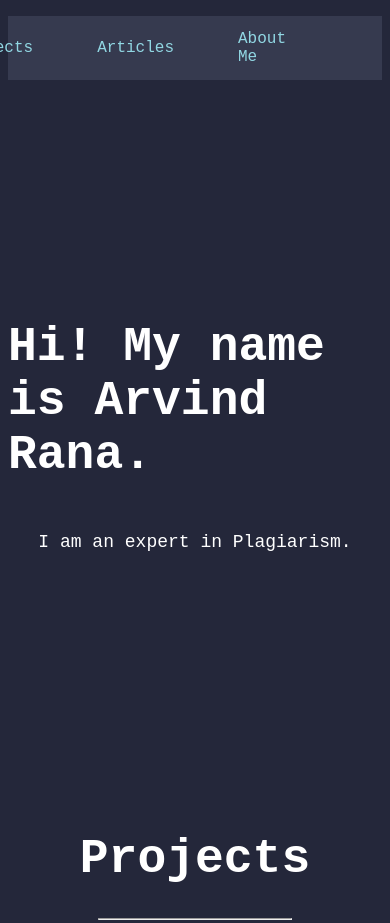
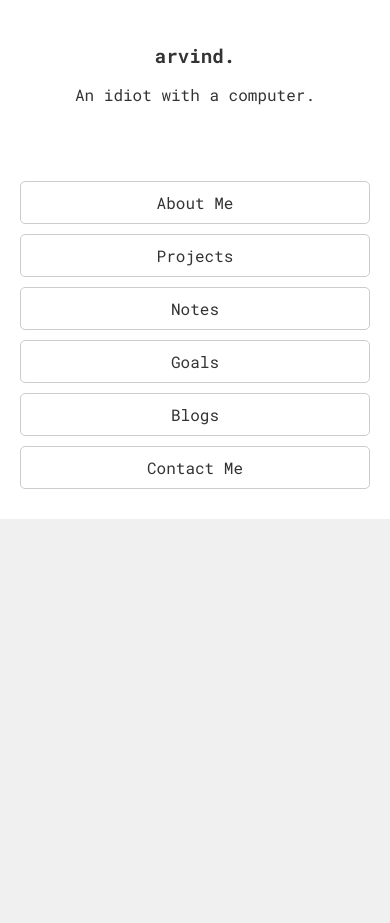
Before and after one commit to arv1ndrana/arv1ndrana.github.io, a plain HTML site: page index.html in a window 390 px wide. Shown: the top 923 px of the page. After the commit the page ends 844 px from the top, so only its background shows below. Drawn offline with Linux system fonts and the light colour scheme.

Commit message:
Update index.html and style.css
Delete other unnecessary files

```diff
--- a/description.css
+++ /dev/null
@@ -1,6 +0,0 @@
-.descriptions{
-    display:flex;
-    flex-direction: column;
-    align-items: center;
-    justify-content: center;
-}
--- a/footer.css
+++ /dev/null
@@ -1,8 +0,0 @@
-.footer {
-    height: 8em;
-    background: #181926;
-    display:flex;
-    flex-direction: column;
-    align-items: center;
-    justify-content: center;
-}
--- a/index.html
+++ b/index.html
@@ -3,45 +3,29 @@
 <head>
     <meta charset="UTF-8">
     <meta name="viewport" content="width=device-width, initial-scale=1.0">
+    <title>Arvind.</title>
     <link rel="stylesheet" href="style.css">
-    <link rel="stylesheet" href="navbar.css">
-    <link rel="stylesheet" href="title.css">
-    <link rel="stylesheet" href="projects.css">
-    <link rel="stylesheet" href="description.css">
-    <link rel="stylesheet" href="footer.css">
-    <title>Arvind Rana - A Naïve Student</title>
+    <link rel="preconnect" href="https://fonts.googleapis.com">
+    <link rel="preconnect" href="https://fonts.gstatic.com" crossorigin>
+    <link href="https://fonts.googleapis.com/css2?family=Roboto+Mono:wght@400;700&display=swap" rel="stylesheet">
 </head>
 <body>
-
-    <header> <!--DONE-->
-    <section class="navbar">
-        <nav>
-            <ul>
-                <a href="#project"><li class="option">Projects</li></a>
-                <a href="#"><li class="option">Articles</li></a>
-                <a href="#"><li class="option">About Me</li></a>
-            </ul>
-        </nav>
-    </section>
+    <header>
+        <div class="header-content">
+            <h1>arvind.</h1>
+            <p>An idiot with a computer.</p>
+        </div>
     </header>
 
-    <div class="introduction"> <!--DONE-->
-        <h1 id="title">Hi! My name is Arvind Rana.</h1>
-        <p id="description">I am an expert in Plagiarism.</h2>
-    </div>
-    <div class="projects__title">
-        <h1 id="title">Projects</h1>
-        <hr id="line">
-    </div>
-
-    <div class="projects">
-        <h2 id="project"></h2>
-        <h2 id="project"></h2>
-        <h2 id="project"></h2>
-    </div>
-
-    <div class="footer">
-        <span class="copyright">&#169; 2080 by Arvind Rana. All Rights Reserved</span>
-    </div>
+    <nav>
+        <ul>
+            <li><a href="#">About Me</a></li>
+            <li><a href="#">Projects</a></li>
+            <li><a href="#">Notes</a></li>
+            <li><a href="#">Goals</a></li>
+            <li><a href="#">Blogs</a></li>
+            <li><a href="#">Contact Me</a></li>
+        </ul>
+    </nav>
 </body>
 </html>
--- a/navbar.css
+++ /dev/null
@@ -1,26 +0,0 @@
-.navbar ul {
-    background-color: #363a4f;
-
-    display: flex;
-    justify-content: right;
-    align-items: center;
-
-    padding-right:4em;
-}
-
-li {
-    list-style-type: none;
-    color:#91d7e3;
-
-    height: 4em;
-    padding-right: 2em;
-    padding-left: 2em;
-
-    display:flex;
-    align-items:center;
-}
-
-li:hover{
-    background-color: #6e738d;
-    cursor:pointer;
-}
--- a/projects.css
+++ /dev/null
@@ -1,28 +0,0 @@
-.projects__title #title {
-    text-align: center;
-}
-
-.projects__title #line {
-    width: 12em;
-}
-
-.projects {
-    display:flex;
-    gap:4em;
-    justify-content: center;
-
-    height:44em;
-}
-
-#project {
-    height:24em;
-    width:16em;
-
-    background: rgba(255, 255, 255, 0.08);
-    border-radius: 16px;
-    box-shadow: 0 4px 30px rgba(0, 0, 0, 0.1);
-    backdrop-filter: blur(9.3px);
-    -webkit-backdrop-filter: blur(9.3px);
-    border: 1px solid rgba(255, 255, 255, 0.3);
-
-}
--- a/style.css
+++ b/style.css
@@ -1,10 +1,82 @@
+/* Basic Styles */
 body {
-    background: #24273a;
-    color: white;
-
-    font-family:'Courier New', Courier, monospace;
+    font-family: 'Roboto Mono', monospace;
+    background-color: #f0f0f0; /* Light yellow background */
+    margin: 0;
+    color: #333; /* Dark gray text color */
 }
 
-a {
+header {
+    background-color: white;
+    padding: 20px;
+    text-align: center;
+}
+
+.header-content {
+    max-width: 800px;
+    margin: 0 auto;
+}
+
+h1 {
+    font-size: 2em;
+    margin-bottom: 10px;
+}
+
+nav {
+    background-color: white;
+    padding: 20px;
+    text-align: center;
+}
+
+nav ul {
+    list-style: none;
+    padding: 0;
+    margin: 0;
+}
+
+nav li {
+    display: inline-block;
+    margin: 0 10px;
+}
+
+nav a {
     text-decoration: none;
+    color: #333;
+    padding: 10px;
+    border: 1px solid #ccc; /* Light gray border */
+    border-radius: 5px; /* Rounded corners */
+    transition: background-color 0.3s; /* Smooth transition for hover effect */
 }
+
+nav a:hover {
+    background-color: #eee; /* Light gray background on hover */
+}
+
+/* Responsive Design - Media Queries */
+@media (max-width: 768px) { /* Tablet and smaller screens */
+    nav li {
+        display: block; /* Stack navigation links vertically */
+        margin: 10px 0;
+    }
+
+    nav a {
+        display: block; /* Make links fill the width */
+        width: 100%;
+        box-sizing: border-box; /* Include padding and border in element's total width and height */
+        margin: 5px 0; /* Add some vertical margin */
+    }
+
+    .header-content {
+        padding: 10px;
+    }
+
+    h1 {
+        font-size: 1.5em;
+    }
+}
+
+@media (max-width: 480px) { /* Phone screens */
+    h1 {
+        font-size: 1.2em;
+    }
+}
--- a/title.css
+++ /dev/null
@@ -1,16 +0,0 @@
-.introduction {
-    display:flex;
-    flex-direction: column;
-    align-items: center;
-
-    height:32em;
-}
-
-#title{
-    padding-top:4em;
-    font-size: xxx-large;
-}
-
-#description {
-    font-size: large;
-}
```
